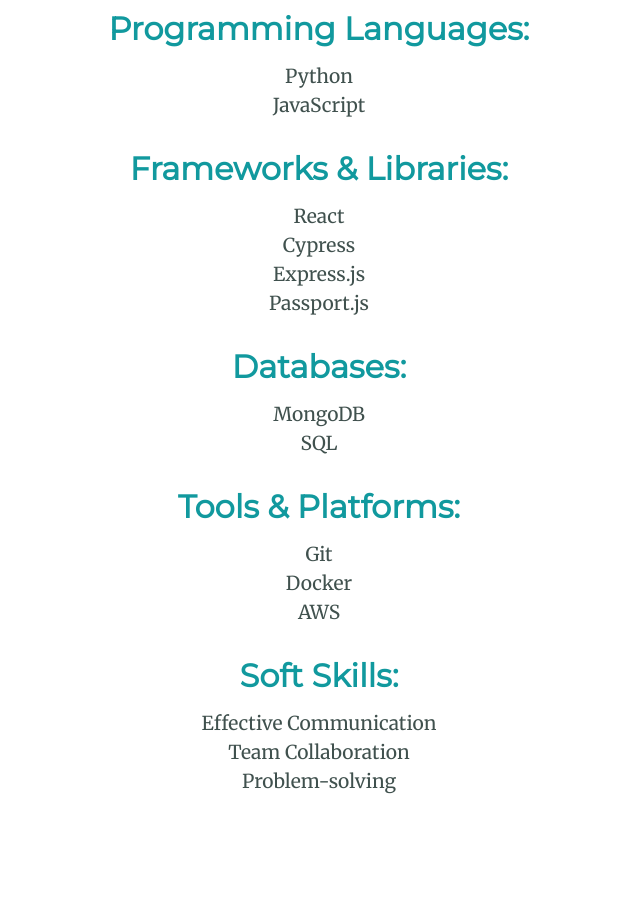
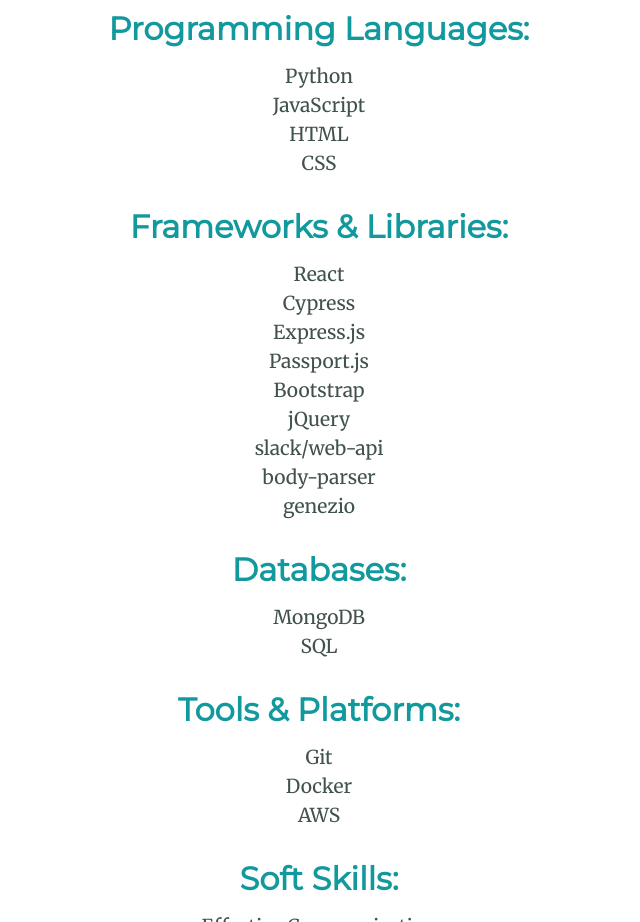
Before and after one commit to manny53365/Web-Dev-Portfolio, a plain HTML site: page index.html in a window 1280 px wide. Shown: the part 1780-2702 px from the top of the page, without its empty margins (321-961 px from the left). Drawn offline with Linux system fonts and the light colour scheme.

Commit message:
adding more items to skills

```diff
--- a/index.html
+++ b/index.html
@@ -38,6 +38,8 @@
               <ul>
                   <li>Python</li>
                   <li>JavaScript</li>
+                  <li>HTML</li>
+                  <li>CSS</li>
               </ul>
           </div>
           <div class="skill-category">
@@ -47,6 +49,11 @@
                   <li>Cypress</li>
                   <li>Express.js</li>
                   <li>Passport.js</li>
+                  <li>Bootstrap</li>
+                  <li>jQuery</li>
+                  <li>slack/web-api</li>
+                  <li>body-parser</li>
+                  <li>genezio</li>
               </ul>
           </div>
           <div class="skill-category">
@@ -101,8 +108,8 @@
     </div>
 
     <div class="bottom-container">
-      <a class="footer-link fab fa-fonticons-fi" href="https://www.fiverr.com/mannyrodriguez0"></a>
-      <a class="fa-brands fa-linkedin" href="www.linkedin.com/in/manuel-rodriguez-804b9597"></a>
+      <a class="footer-link fab fa-fonticons-fi" href="https://www.fiverr.com/mannyrodriguez0" target="_blank"></a>
+      <a class="fa-brands fa-linkedin" href="https://www.linkedin.com/in/manuel-rodriguez-804b9597" target="_blank"></a>
       <p class='copyright'>© Manuel Rodriguez</p>
     </div>
 
```
